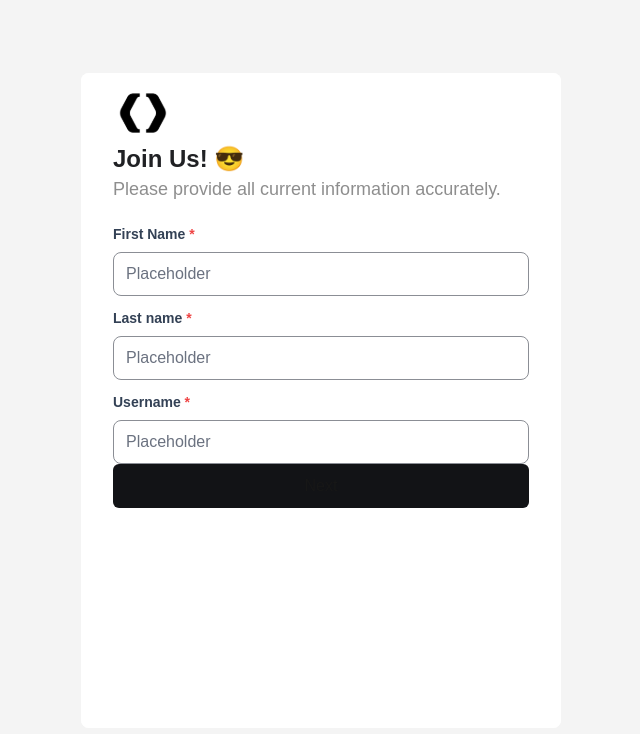
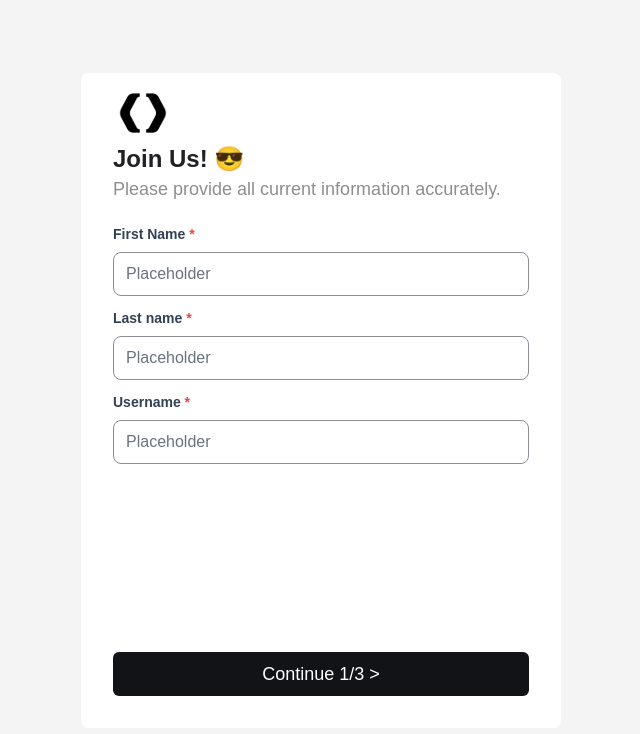
Before and after one commit to Bat-World/multiStepForm, a Next.js app: page / in a window 1280 px wide. Shown: the top 734 px of the page, without its empty margins (319-959 px from the left). Built offline with nearby package versions, Linux system fonts and the light colour scheme.

Commit message:
design mended

```diff
--- a/src/app/components/MultiStep.js
+++ b/src/app/components/MultiStep.js
@@ -1,11 +1,13 @@
 "use client";
-import React, { useEffect } from "react";
+
 import { useState } from "react";
 import { StepOne } from "./StepOne";
 import { StepTwo } from "./StepTwo";
+import { LastPage } from "./LastPage";
 import { StepThree } from "./StepThree";
-import { LastPage } from "./LastPage";
+import React, { useEffect } from "react";
 import { motion, AnimatePresence } from "framer-motion";
+
 
 export const MultiStep = () => {
   const [currentStep, setCurrentStep] = useState(0);
--- a/src/app/components/StepOne.js
+++ b/src/app/components/StepOne.js
@@ -1,19 +1,19 @@
 import React from "react";
+import { Input } from "./Input";
+import { Button } from "./Button";
+import { motion } from "framer-motion";
 import { FormHeader } from "./formHeader";
-import { Button } from "./Button";
-import { Input } from "./Input";
-import { motion } from "framer-motion";
 import { isStepOneValid } from "../utils/isStepOneValid ";
 
 export const StepOne = (props) => {
   const {
     handleNextPage,
+    setFormValue,
+    handleError,
+    clearError,
     className,
+    formValue,
     errors,
-    formValue,
-    handleError,
-    setFormValue,
-    clearError,
   } = props;
 
   const handleChange = (event) => {
@@ -58,7 +58,9 @@ export const StepOne = (props) => {
               value={formValue.firstName}
             />
           </div>
-          {errors.firstName && <p className="text-red-500">{errors.firstName}</p>}
+          {errors.firstName && (
+            <p className="text-red-500">{errors.firstName}</p>
+          )}
         </div>
 
         <div className="flex flex-col gap-[8px] mt-[12px]">
@@ -92,13 +94,14 @@ export const StepOne = (props) => {
           </div>
           {errors.userName && <p className="text-red-500">{errors.userName}</p>}
         </div>
-
-        <Button
-          text={"Next"}
-          className="w-[416px] h-[44px] bg-[#121316] rounded-[6px]"
-          handleNextPage={handleFormNextStep}
-        />
       </div>
+      <div className="absolute bottom-[32px] left-[32px]">
+          <Button
+            text={"Continue 1/3 >"}
+            className="w-[416px] h-[44px] bg-[#121316] rounded-[6px] text-lg font-medium text-[#FFF]"
+            handleNextPage={handleFormNextStep}
+          />
+        </div>
     </motion.div>
   );
 };
--- a/src/app/components/StepThree.js
+++ b/src/app/components/StepThree.js
@@ -1,18 +1,18 @@
 import React from "react";
+import { Input } from "./Input";
+import { Button } from "./Button";
 import { FormHeader } from "./formHeader";
-import { Button } from "./Button";
-import { Input } from "./Input";
-import { motion } from "framer-motion";
 import DropImgIcon from "../Icons/dropImgIcon";
 
 export const StepThree = (props) => {
   const {
     handleBackPage,
     handleNextPage,
-    formValue,
     setFormValue,
     clearError,
+    formValue,
     errors,
+    text
   } = props;
 
   const handleFileChange = (event) => {
@@ -22,13 +22,7 @@ export const StepThree = (props) => {
   };
 
   return (
-    <motion.div
-      initial={{ opacity: 0, x: 100 }}
-      animate={{ opacity: 1, x: 0 }}
-      exit={{ opacity: 0, x: -100 }}
-      transition={{ duration: 0.5 }}
-      className="w-[480px] h-[655px] bg-[#FFF] rounded-lg flex-col justify-center relative"
-    >
+    <div className="w-[480px] h-[655px] bg-[#FFF] rounded-lg flex-col justify-center relative">
       <div className="Container w-[416px] h-[385px] flex-col justify-center absolute top-[10px] left-[32px]">
         <FormHeader />
         <div className="flex flex-col gap-[8px] mt-[12px]">
@@ -42,23 +36,25 @@ export const StepThree = (props) => {
               onChange={handleFileChange}
               name="profileImg"
             />
-            <DropImgIcon/>
+            <DropImgIcon />
           </div>
-          {errors.profileImg && <p className="text-red-500">{errors.profileImg}</p>}
+          {errors.profileImg && (
+            <p className="text-red-500">{errors.profileImg}</p>
+          )}
         </div>
       </div>
       <div className="absolute bottom-[32px] left-[32px] gap-[8px] flex direction-row">
         <Button
           text={"Back"}
-          className="w-[128px] h-[44px] bg-[#FFF] rounded-[6px] border-[1px] border-solid border-[#CBD5E1] text-black"
+          className="w-[128px] h-[44px] bg-[#FFF] rounded-[6px] border-[1px] border-solid border-[#CBD5E1] text-black text-lg font-medium"
           handleNextPage={handleBackPage}
         />
         <Button
-          text={"Next"}
-          className="w-[280px] h-[44px] bg-[#121316] rounded-[6px]"
+          text={"Continue 3/3 >"}
+          className="w-[280px] h-[44px] bg-[#121316] rounded-[6px] text-lg font-medium text-[#FFF]"
           handleNextPage={handleNextPage}
         />
       </div>
-    </motion.div>
+    </div>
   );
 };
--- a/src/app/components/StepTwo.js
+++ b/src/app/components/StepTwo.js
@@ -1,19 +1,18 @@
 import React from "react";
-import { FormHeader } from "./formHeader";
 import { Input } from "./Input";
 import { Button } from "./Button";
-import { motion } from "framer-motion";
+import { FormHeader } from "./formHeader";
 import { isStepTwoValid } from "../utils/isStepTwoValid";
 
 export const StepTwo = (props) => {
   const {
     handleNextPage,
     handleBackPage,
+    setFormValue,
+    handleError,
+    clearError,
+    formValue,
     errors,
-    formValue,
-    handleError,
-    setFormValue,
-    clearError,
   } = props;
 
   const handleChange = (event) => {
@@ -31,13 +30,7 @@ export const StepTwo = (props) => {
   };
 
   return (
-    <motion.div
-      initial={{ opacity: 0, x: 100 }}
-      animate={{ opacity: 1, x: 0 }}
-      exit={{ opacity: 0, x: -100 }}
-      transition={{ duration: 0.5 }}
-      className="w-[480px] h-[655px] bg-[#FFF] rounded-lg flex-col justify-center relative"
-    >
+    <div className="w-[480px] h-[655px] bg-[#FFF] rounded-lg flex-col justify-center relative">
       <div className="Container w-[416px] h-[385px] flex-col justify-center absolute top-[10px] left-[32px]">
         <FormHeader />
         <div className="flex flex-col gap-[8px] mt-[12px]">
@@ -69,7 +62,9 @@ export const StepTwo = (props) => {
               value={formValue.phoneNumber}
             />
           </div>
-          {errors.phoneNumber && <p className="text-red-500">{errors.phoneNumber}</p>}
+          {errors.phoneNumber && (
+            <p className="text-red-500">{errors.phoneNumber}</p>
+          )}
         </div>
 
         <div className="flex flex-col gap-[8px] mt-[12px]">
@@ -103,21 +98,23 @@ export const StepTwo = (props) => {
               type="password"
             />
           </div>
-          {errors.confirmPassword && <p className="text-red-500">{errors.confirmPassword}</p>}
+          {errors.confirmPassword && (
+            <p className="text-red-500">{errors.confirmPassword}</p>
+          )}
         </div>
       </div>
       <div className="absolute bottom-[32px] left-[32px] gap-[8px] flex direction-row">
         <Button
           text={"Back"}
-          className="w-[128px] h-[44px] bg-[#FFF] rounded-[6px] border-[1px] border-solid border-[#CBD5E1] text-black"
+          className="w-[128px] h-[44px] bg-[#FFF] rounded-[6px] border-[1px] border-solid border-[#CBD5E1] text-black text-lg font-medium"
           handleNextPage={handleBackPage}
         />
         <Button
-          text={"Next"}
-          className="w-[280px] h-[44px] bg-[#121316] rounded-[6px]"
+          text={"Continue 2/3 >"}
+          className="w-[280px] h-[44px] bg-[#121316] rounded-[6px] text-lg font-medium text-[#FFF]"
           handleNextPage={handleFormNextStep}
         />
       </div>
-    </motion.div>
+    </div>
   );
 };
--- a/src/app/page.js
+++ b/src/app/page.js
@@ -1,4 +1,5 @@
 "use Client";
+
 import PineconeIcon from "./Icons/PineconeIcon";
 import { MultiStep } from "./components/MultiStep";
 import { FormHeader } from "./components/formHeader";
```
Also changed, not shown: src/app/components/LastPage.js (line endings or trailing spaces).
